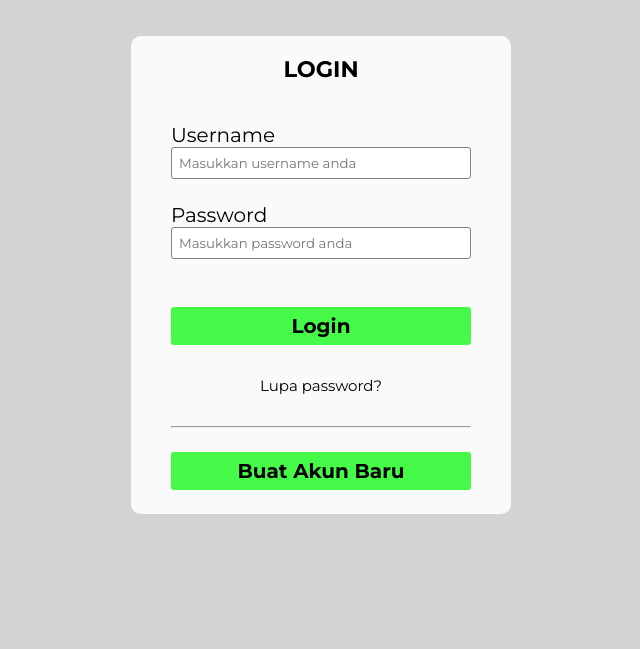
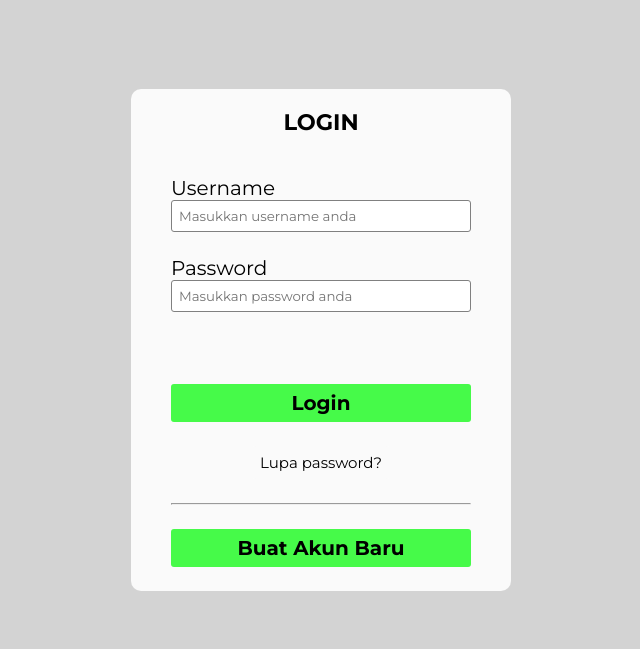
Before and after one commit to ArloDel/Stand.in, a PHP site: page /login.php in a window 1280 px wide. Shown: the top 649 px of the page, without its empty margins (319-959 px from the left). Run offline with PHP 8.4, Linux system fonts and the light colour scheme.

Commit message:
edit height body di form login

```diff
--- a/login.php
+++ b/login.php
@@ -14,7 +14,7 @@
             display: flex;
             justify-content: center;
             align-items: center;
-            height: 520px;
+            height: 650px;
             background: lightgray;
         }
 
@@ -99,7 +99,7 @@
                 <label>Password</label>
                 <br>
                 <input type="password" placeholder="Masukkan password anda" id="details" required>
-                <br><br><br>
+                <br><br><br><br>
                 <input type="submit" value="Login" id="submit" class="pointer">
                 <br><br>
                 <input type="button" value="Lupa password?" id="forgot" class="pointer" onclick="location.href='lupa_password.php';">
```
